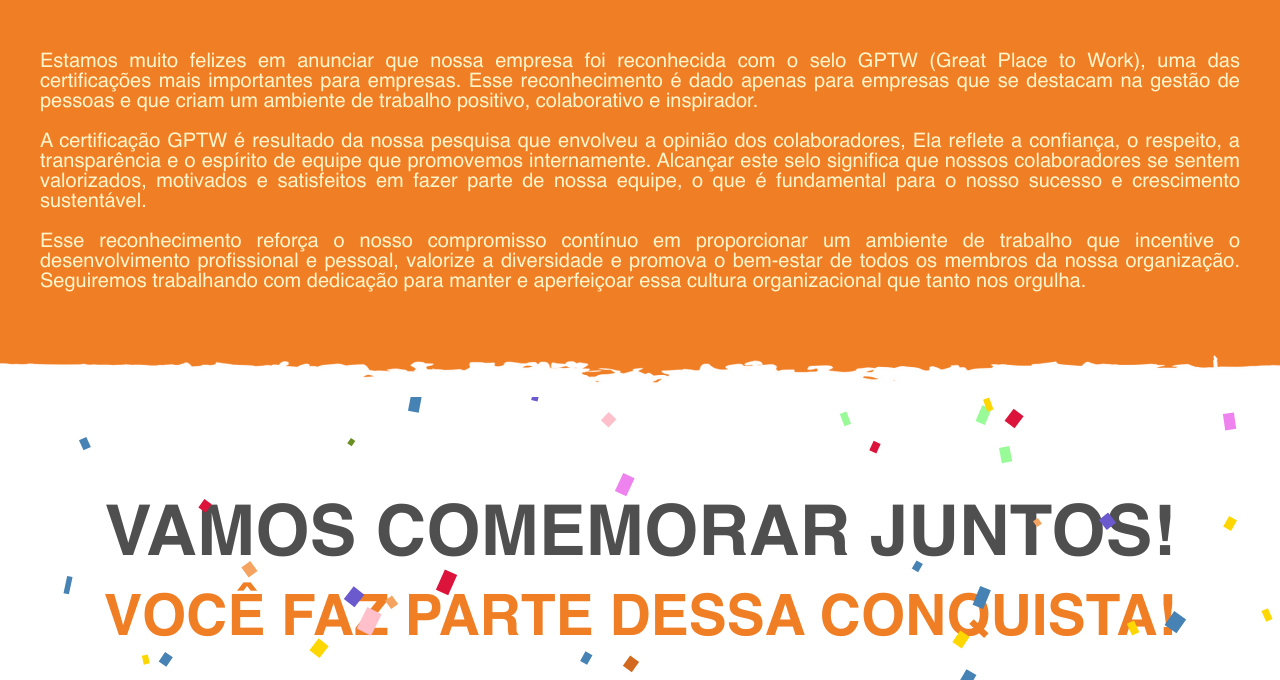
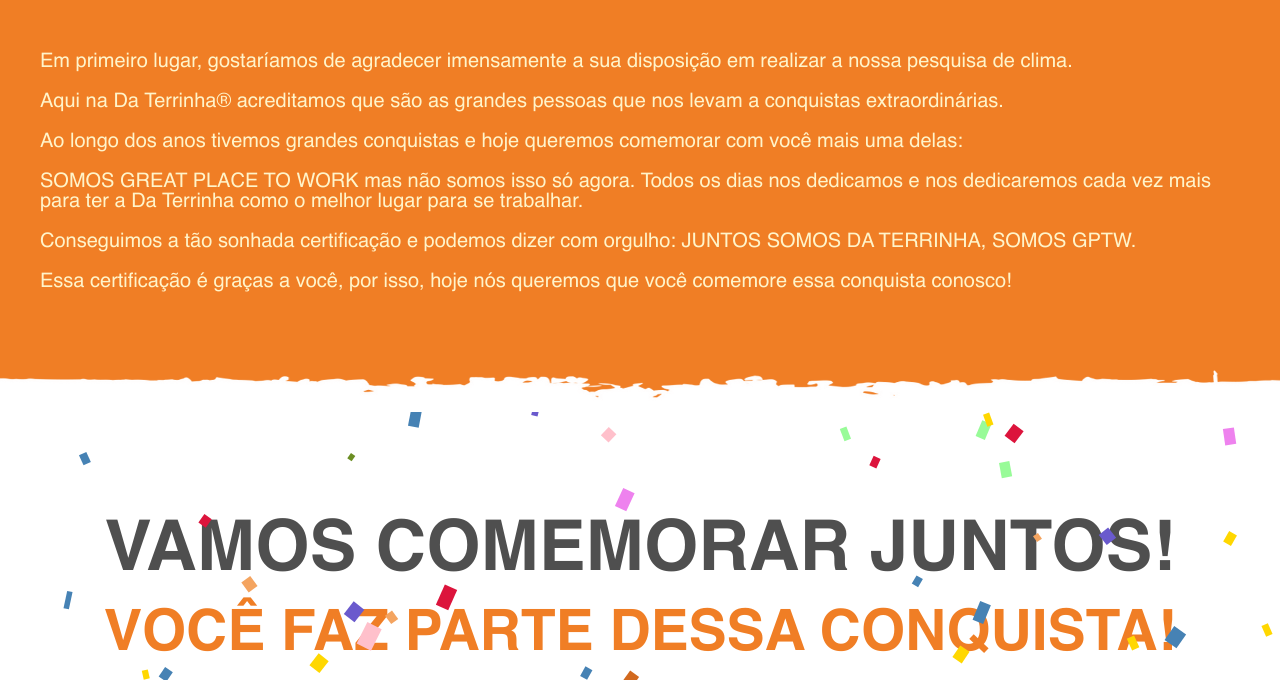
Before and after one commit to tapiocadt/party, a plain HTML site: page index.html in a window 1280 px wide. Shown: the part 1000-1680 px from the top of the page. Drawn offline with nearby package versions, Linux system fonts and the light colour scheme; a script that the page names is missing.

Commit message:
fix: ajustes finais

```diff
--- a/countdown/counter.css
+++ b/countdown/counter.css
@@ -97,6 +97,7 @@ body {
   font-size: 20px;
   max-width: 1200px;
   margin: 5px auto;
+  text-align: left;
 }
 
 .text-block>span {
@@ -152,7 +153,7 @@ body {
   font-family: 'Helvetica-bold';
   color: #f8c132;
   text-align: end;
-  font-size: 45px;
+  font-size: 60px;
   text-transform: capitalize !important;
 }
 
--- a/index.html
+++ b/index.html
@@ -22,34 +22,37 @@
             <h1> Agora <a>somos GPTW!</a> </h1>
 
             <p>
-                Estamos muito felizes em anunciar que nossa empresa foi reconhecida com o selo GPTW (Great Place to
-                Work),
-                uma das certificações mais importantes para empresas. Esse reconhecimento é dado apenas para empresas
-                que se destacam
-                na gestão de pessoas e que criam um ambiente de trabalho positivo, colaborativo e inspirador.
+                Em primeiro lugar, gostaríamos de agradecer imensamente a sua disposição em realizar a nossa pesquisa de
+                clima.
             </p>
-
+            <span></span>
+            <p>
+                Aqui na Da Terrinha® acreditamos que são as grandes pessoas que nos levam a conquistas extraordinárias.
+            </p>
             <span></span>
 
             <p>
-                A certificação GPTW é resultado da nossa pesquisa que envolveu a opinião dos colaboradores,
-                Ela reflete a confiança, o respeito, a transparência e o espírito de equipe
-                que promovemos internamente. Alcançar este selo significa que nossos colaboradores se sentem
-                valorizados, motivados
-                e satisfeitos em fazer parte de nossa equipe, o que é fundamental para o nosso sucesso e crescimento
-                sustentável.
+                Ao longo dos anos tivemos grandes conquistas e hoje queremos comemorar com você mais uma delas:
             </p>
-
             <span></span>
 
             <p>
-                Esse reconhecimento reforça o nosso compromisso contínuo em proporcionar um ambiente de trabalho que
-                incentive o
-                desenvolvimento profissional e pessoal, valorize a diversidade e promova o bem-estar de todos os membros
-                da nossa organização.
-                Seguiremos trabalhando com dedicação para manter e aperfeiçoar essa cultura organizacional que tanto nos
-                orgulha.
+                SOMOS GREAT PLACE TO WORK mas não somos isso só agora. Todos os dias nos dedicamos e nos dedicaremos
+                cada vez mais para ter a Da Terrinha como o melhor lugar para se trabalhar.
             </p>
+            <span></span>
+
+            <p>
+                Conseguimos a tão sonhada certificação e podemos dizer com orgulho: JUNTOS SOMOS DA TERRINHA, SOMOS
+                GPTW.
+
+            </p>
+            <span></span>
+
+            <p>
+                Essa certificação é graças a você, por isso, hoje nós queremos que você comemore essa conquista conosco!
+            </p>
+            <span></span>
 
             <img src="./assets/down-divider.webp" class="down-divider" />
 
```
